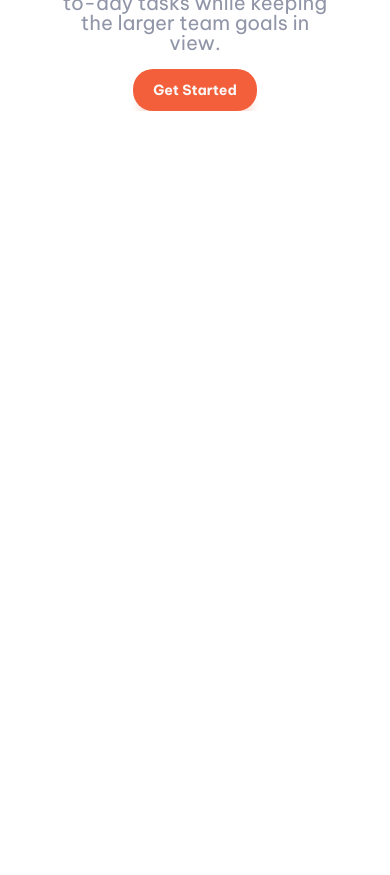
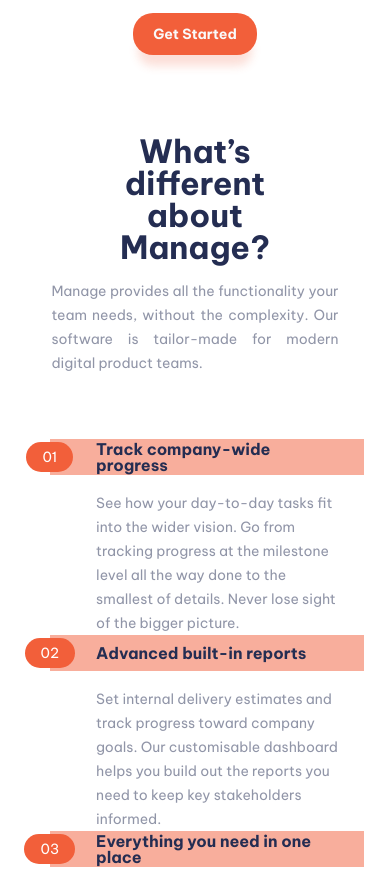
Before and after one commit to DawidGawronskiDev/manage-landing-page-master, a plain HTML site: page index.html in a window 390 px wide. Shown: the part 1125-2000 px from the top of the page. Before the commit the page ends 1236 px from the top, so only its background shows below. Drawn offline with Linux system fonts and the light colour scheme.

Commit message:
Add different section

```diff
--- a/index.html
+++ b/index.html
@@ -41,7 +41,7 @@
             <h1 class="hero-header">
               Bring everyone together to build better products.
             </h1>
-            <p class="hero-paragraph">
+            <p class="hero-paragraph paragraph-text">
               Manage makes it simple for software teams to plan day-to-day tasks
               while keeping the larger team goals in view.
             </p>
@@ -52,19 +52,58 @@
           </div>
         </div>
       </section>
+
+      <section class="different">
+        <div class="different-grid-container">
+          <div class="different-text">
+            <h2 class="different-header">What’s different about Manage?</h2>
+            <p class="different-subtitle paragraph-text">
+              Manage provides all the functionality your team needs, without the
+              complexity. Our software is tailor-made for modern digital product
+              teams.
+            </p>
+          </div>
+
+          <div class="different-list-item">
+            <div class="different-list-marker"><span>01</span></div>
+            <h4 class="different-list-item-header">
+              Track company-wide progress
+            </h4>
+            <p class="different-list-item-text paragraph-text">
+              See how your day-to-day tasks fit into the wider vision. Go from
+              tracking progress at the milestone level all the way done to the
+              smallest of details. Never lose sight of the bigger picture.
+            </p>
+          </div>
+
+          <div class="different-list-item">
+            <div class="different-list-marker"><span>02</span></div>
+            <h4 class="different-list-item-header">
+              Advanced built-in reports
+            </h4>
+            <p class="different-list-item-text paragraph-text">
+              Set internal delivery estimates and track progress toward company
+              goals. Our customisable dashboard helps you build out the reports
+              you need to keep key stakeholders informed.
+            </p>
+          </div>
+
+          <div class="different-list-item">
+            <div class="different-list-marker"><span>03</span></div>
+            <h4 class="different-list-item-header">
+              Everything you need in one place
+            </h4>
+            <p class="different-list-item-text paragraph-text">
+              Stop jumping from one service to another to communicate, store
+              files, track tasks and share documents. Manage offers an
+              all-in-one team productivity solution.
+            </p>
+          </div>
+        </div>
+      </section>
     </main>
 
-    <!-- Get Started What’s different about Manage? Manage provides all the
-    functionality your team needs, without the complexity. Our software is
-    tailor-made for modern digital product teams. 01 Track company-wide progress
-    See how your day-to-day tasks fit into the wider vision. Go from tracking
-    progress at the milestone level all the way done to the smallest of details.
-    Never lose sight of the bigger picture again. 02 Advanced built-in reports
-    Set internal delivery estimates and track progress toward company goals. Our
-    customisable dashboard helps you build out the reports you need to keep key
-    stakeholders informed. 03 Everything you need in one place Stop jumping from
-    one service to another to communicate, store files, track tasks and share
-    documents. Manage offers an all-in-one team productivity solution. What
+    <!-- What
     they’ve said Anisha Li “Manage has supercharged our team’s workflow. The
     ability to maintain visibility on larger milestones at all times keeps
     everyone motivated.” Ali Bravo “We have been able to cancel so many other
--- a/style.css
+++ b/style.css
@@ -60,7 +60,7 @@ body {
 }
 ol,
 ul {
-  list-style: none;
+  /* list-style: none; */
 }
 blockquote,
 q {
@@ -81,11 +81,27 @@ table {
 body {
   display: grid;
   place-content: center;
+
+  background-image: url(./images/bg-tablet-pattern.svg);
+  background-size: 125%;
+  background-position: calc(100% + 250px) -250px;
+  background-repeat: no-repeat;
 }
 
 main {
   width: 80vw;
   height: auto;
+}
+
+section {
+  margin-bottom: 5rem;
+}
+
+.paragraph-text {
+  font-size: 0.875rem;
+  color: currentColor;
+  opacity: 0.5;
+  line-height: 1.5rem;
 }
 
 /* HEADER */
@@ -97,6 +113,10 @@ main {
   align-items: center;
   justify-content: space-between;
   padding: 2rem 0;
+}
+
+.header ul {
+  list-style: none;
 }
 
 .nav-links {
@@ -169,9 +189,7 @@ main {
 }
 
 .hero-paragraph {
-  font-size: 1.25rem;
   width: 65%;
-  opacity: 0.5;
 }
 
 .hero-image {
@@ -185,7 +203,7 @@ main {
   width: 100%;
 }
 
-@media only screen and (max-width: 890px) {
+@media only screen and (max-width: 920px) {
   .hero-grid-container {
     grid-template-columns: 1fr;
     grid-template-rows: repeat(2, 1fr);
@@ -208,6 +226,120 @@ main {
   }
 }
 
+/* DIFFERENT SECTION */
+
+.different {
+  width: 100%;
+  height: auto;
+  color: var(--db);
+}
+
+.different-grid-container {
+  width: 100%;
+  height: 100%;
+
+  display: grid;
+  grid-template-columns: repeat(2, 1fr);
+  grid-template-rows: repeat(3, 1fr);
+}
+
+.different-header {
+  width: 80%;
+  font-size: 2rem;
+  font-weight: 700;
+  margin-bottom: 1rem;
+  color: currentColor;
+}
+
+.different-paragraph {
+  width: 90%;
+  color: currentColor;
+  opacity: 0.5;
+}
+
+.different-list-item {
+  grid-column: 2 / 3;
+  display: grid;
+  grid-template-columns: 1fr 4fr;
+  grid-template-rows: 1fr 4fr;
+  gap: 1rem;
+
+  color: var(--db);
+}
+
+.different-list-marker {
+  display: grid;
+  place-content: center;
+}
+
+.different-list-marker span {
+  font-size: 0.875rem;
+  color: #fff;
+  border-radius: 20px;
+  background-color: var(--bg);
+  padding: 0.5rem 1rem;
+}
+
+.different-list-item-header {
+  display: flex;
+  align-items: center;
+  font-weight: 700;
+  color: currentColor;
+}
+
+.different-list-item-text {
+  grid-column: 2 / 3;
+}
+
+@media only screen and (max-width: 920px) {
+  .different-grid-container {
+    grid-template-columns: 1fr 9fr 1fr;
+    grid-template-rows: auto repeat(3, 1fr);
+  }
+
+  .different-text {
+    display: flex;
+    flex-direction: column;
+    align-items: center;
+    justify-content: center;
+    text-align: center;
+    grid-column: 2 / 3;
+  }
+
+  .different-subtitle {
+    text-align: justify;
+    padding-bottom: 4rem;
+  }
+
+  .different-list-item-text {
+    grid-column: 2 / 3;
+  }
+
+  .different-list-item {
+    grid-column: 1 / 3;
+  }
+
+  .different-list-marker {
+    grid-column: 1 / 2;
+    position: relative;
+  }
+
+  .different-list-item-text {
+    grid-column: 2 / 3;
+  }
+
+  .different-list-marker::before {
+    z-index: -1;
+    left: 50%;
+    position: absolute;
+    content: "";
+    width: calc(95vw - 56px);
+    height: 100%;
+    background-color: var(--bg);
+    opacity: 0.5;
+  }
+}
+
 @media only screen and (max-width: 890px) {
   .main {
     width: 90vw;
```
